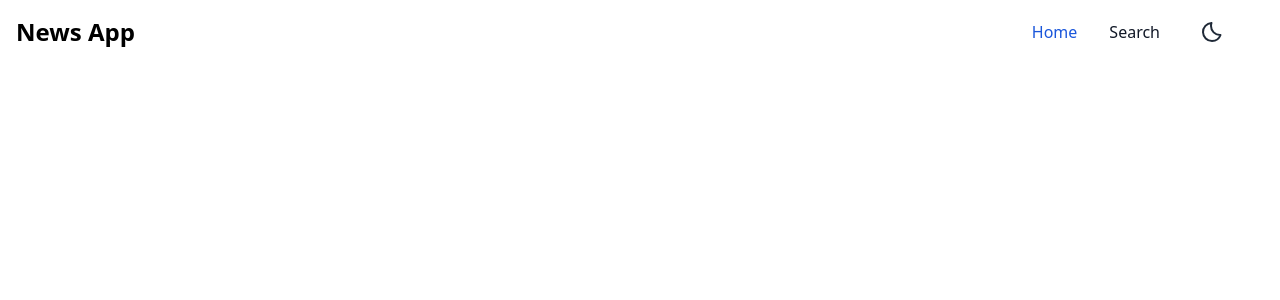
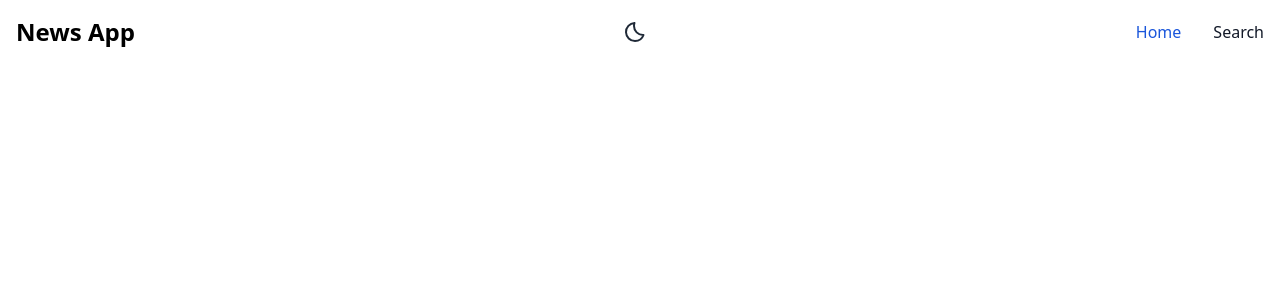
Before and after one commit to Cediel7/noticias-app, a React (Vite) app: page / in a window 1280 px wide. Shown: the top 300 px of the page. Built offline with nearby package versions, Linux system fonts and the light colour scheme.

Commit message:
ultima modificacion

```diff
--- a/src/components/navBar.jsx
+++ b/src/components/navBar.jsx
@@ -40,28 +40,10 @@ const NavBar = ( ) => {
     }
     return (
         <nav className="bg-white border-gray-200 dark:bg-gray-900">
-          <div className="max-w-screen-xl flex flex-wrap items-center justify-between mx-auto p-4">
+          <div className="max-w-screen-xl flex flex-wrap items-center mx-auto p-4 justify-between">
             <NavLink to="/" className="flex items-center space-x-3 rtl:space-x-reverse">
                 <span className="self-center text-2xl font-semibold whitespace-nowrap dark:text-white">News App</span>
             </NavLink>
-            <button data-collapse-toggle="navbar-default" type="button" className="inline-flex items-center p-2 w-10 h-10 justify-center text-sm text-gray-500 rounded-lg md:hidden hover:bg-gray-100 focus:outline-none focus:ring-2 focus:ring-gray-200 dark:text-gray-400 dark:hover:bg-gray-700 dark:focus:ring-gray-600" aria-controls="navbar-default" aria-expanded="false">
-                <span className="sr-only">Open main menu</span>
-                <svg className="w-5 h-5" aria-hidden="true" xmlns="http://www.w3.org/2000/svg" fill="none" viewBox="0 0 17 14">
-                    <path stroke="currentColor" strokeLinecap="round" strokeLinejoin="round" strokeWidth="2" d="M1 1h15M1 7h15M1 13h15"/>
-                </svg>
-            </button>
-            <div className="hidden w-full md:flex md:w-auto" id="navbar-default">
-              <ul className="font-medium flex flex-col p-4 md:p-0 mt-4 border border-gray-100 rounded-lg bg-gray-50 md:flex-row md:space-x-8 rtl:space-x-reverse md:mt-0 md:border-0 md:bg-white dark:bg-gray-800 md:dark:bg-gray-900 dark:border-gray-700">
-                {APP_ROUTES.map(
-                    (item, index) => (
-                        <li key={index}>
-                            <NavLink to={item.pathname} className={item.pathname === pathname ? ACTIVE_ITEM_CLASS : INACTIVE_ITEM_CLASS} aria-current={item.pathname === pathname ? "page" : "location"}>
-                            {item.name}
-                            </NavLink>
-                        </li>
-                    )
-                )}
-              </ul>
             <div className="flex px-10 gap-x-2">
                     <button onClick={handleChangeTheme}>
                         {theme === "light" ? (
@@ -75,7 +57,28 @@ const NavBar = ( ) => {
                         )}
                     </button>
                 </div>
+                <div className="flex flex-col">
+                    <button data-collapse-toggle="navbar-default" type="button" className="inline-flex items-center p-2 w-10 h-10 justify-center text-sm text-gray-500 rounded-lg md:hidden hover:bg-gray-100 focus:outline-none focus:ring-2 focus:ring-gray-200 dark:text-gray-400 dark:hover:bg-gray-700 dark:focus:ring-gray-600" aria-controls="navbar-default" aria-expanded="false">
+                        <span className="sr-only">Open main menu</span>
+                        <svg className="w-5 h-5" aria-hidden="true" xmlns="http://www.w3.org/2000/svg" fill="none" viewBox="0 0 17 14">
+                            <path stroke="currentColor" strokeLinecap="round" strokeLinejoin="round" strokeWidth="2" d="M1 1h15M1 7h15M1 13h15"/>
+                        </svg>
+                    </button>
+                    <div className="hidden md:flex md:w-auto " id="navbar-default">
+                    <ul className="font-medium flex flex-col p-4 md:p-0 mt-4 border border-gray-100 rounded-lg bg-gray-50 md:flex-row md:space-x-8 rtl:space-x-reverse md:mt-0 md:border-0 md:bg-white dark:bg-gray-800 md:dark:bg-gray-900 dark:border-gray-700">
+                        {APP_ROUTES.map(
+                            (item, index) => (
+                                <li key={index}>
+                                    <NavLink to={item.pathname} className={item.pathname === pathname ? ACTIVE_ITEM_CLASS : INACTIVE_ITEM_CLASS} aria-current={item.pathname === pathname ? "page" : "location"}>
+                                    {item.name}
+                                    </NavLink>
+                                </li>
+                            )
+                        )}
+                    </ul>
                     </div>
+                </div>
+
           </div>
         </nav>
         )
```
Lines whose indentation alone changed are shown as unchanged.
